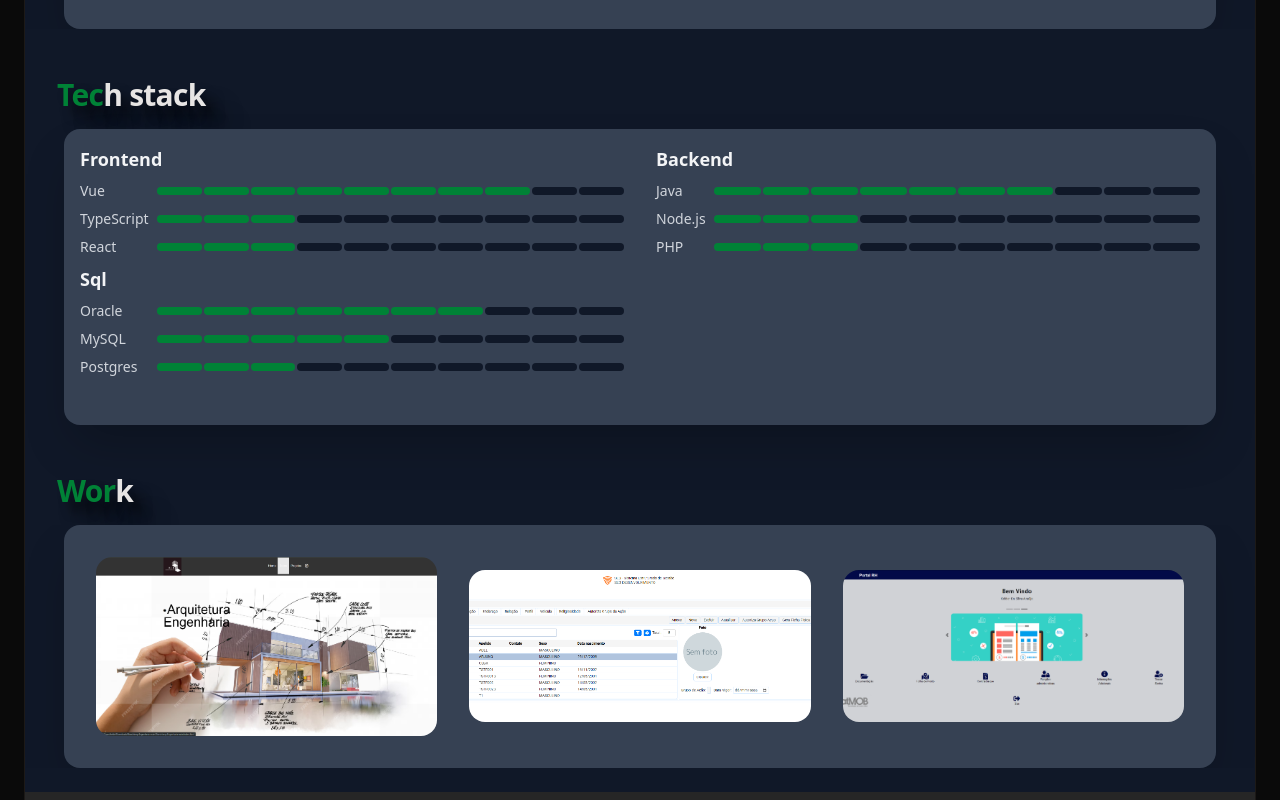
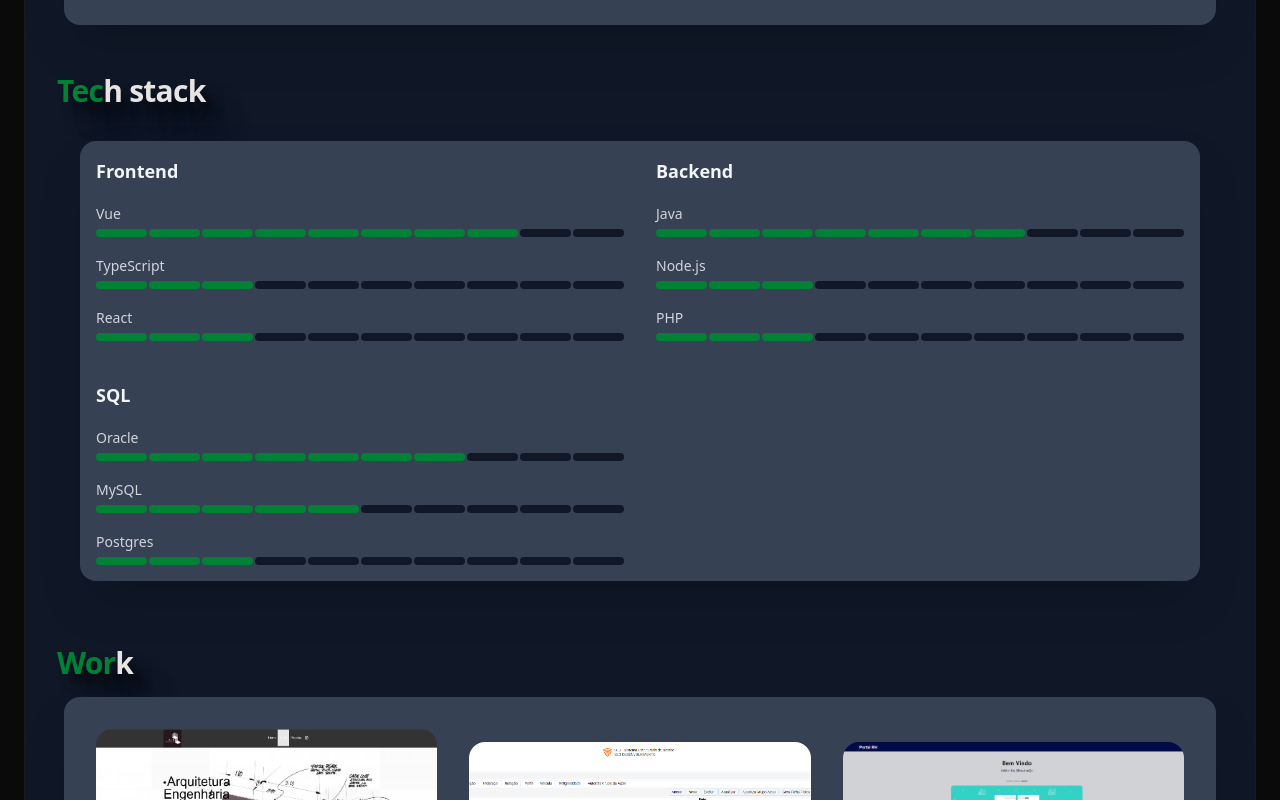
Before and after one commit to Kelder-dasilva/portfolio, a Vue app: page / in a window 1280 px wide. Shown: the part 1100-1900 px from the top of the page. Built offline with nearby package versions, Linux system fonts and the light colour scheme.

Commit message:
Correção de algumas sessões para mobile

```diff
--- a/src/components/TechStackSection.vue
+++ b/src/components/TechStackSection.vue
@@ -1,157 +1,40 @@
 <template>
-  <section class="flex flex-col justify-center gap-8 max-w-6xl mx-auto">
-    <div
-      class="grid grid-cols-1 gap-4 sm:grid-cols-2 md:gap-8 max-w-full h-74 bg-gray-700 rounded-2xl overflow-hidden shadow-2xl p-4">
-      <div class="grid-cols-[max-content_1fr] place-content-start gap-2 hidden sm:grid">
-        <h3 class="col-start-1 col-end-[span_2] text-lg font-bold text-gray-100">Frontend</h3>
-        <div class="grid grid-flow-col justify-start">
-          <span class=" whitespace-nowrap text-sm font-medium text-gray-300">Vue</span>
-        </div>
-        <div class="flex w-full items-center justify-start space-x-0.5">
-          <span class="flex h-2 flex-grow rounded-md bg-green-700"></span>
-          <span class="flex h-2 flex-grow rounded-md bg-green-700"></span>
-          <span class="flex h-2 flex-grow rounded-md bg-green-700"></span>
-          <span class="flex h-2 flex-grow rounded-md bg-green-700"></span>
-          <span class="flex h-2 flex-grow rounded-md bg-green-700"></span>
-          <span class="flex h-2 flex-grow rounded-md bg-green-700"></span>
-          <span class="flex h-2 flex-grow rounded-md bg-green-700"></span>
-          <span class="flex h-2 flex-grow rounded-md bg-green-700"></span>
-          <span class="flex h-2 flex-grow rounded-md bg-gray-900"></span>
-          <span class="flex h-2 flex-grow rounded-md bg-gray-900"></span>
+  <section class="flex flex-col justify-center gap-8 max-w-6xl mx-auto p-4">
+    <div class="grid grid-cols-1 sm:grid-cols-2 gap-8 bg-gray-700 rounded-2xl overflow-hidden shadow-2xl p-4">
+
+      <!-- Frontend e SQL -->
+      <div class="flex flex-col gap-4">
+        <h3 class="text-lg font-bold text-gray-100">Frontend</h3>
+        <div v-for="tech in frontendTechs" :key="tech.name">
+          <span class="text-sm font-medium text-gray-300">{{ tech.name }}</span>
+          <div class="flex items-center gap-0.5 mt-1">
+            <span v-for="i in 10" :key="i" class="flex flex-1 h-2 rounded-md"
+              :class="i <= tech.level ? 'bg-green-700' : 'bg-gray-900'"></span>
+          </div>
         </div>
 
-        <div class="grid grid-flow-col justify-start">
-          <span class=" whitespace-nowrap text-sm font-medium text-gray-300">TypeScript</span>
-        </div>
-        <div class="flex w-full items-center justify-start space-x-0.5">
-          <span class="flex h-2 flex-grow rounded-md bg-green-700"></span>
-          <span class="flex h-2 flex-grow rounded-md bg-green-700"></span>
-          <span class="flex h-2 flex-grow rounded-md bg-green-700"></span>
-          <span class="flex h-2 flex-grow rounded-md bg-gray-900"></span>
-          <span class="flex h-2 flex-grow rounded-md bg-gray-900"></span>
-          <span class="flex h-2 flex-grow rounded-md bg-gray-900"></span>
-          <span class="flex h-2 flex-grow rounded-md bg-gray-900"></span>
-          <span class="flex h-2 flex-grow rounded-md bg-gray-900"></span>
-          <span class="flex h-2 flex-grow rounded-md bg-gray-900"></span>
-          <span class="flex h-2 flex-grow rounded-md bg-gray-900"></span>
-        </div>
-
-        <div class="grid grid-flow-col justify-start">
-          <span class=" whitespace-nowrap text-sm font-medium text-gray-300">React</span>
-        </div>
-        <div class="flex w-full items-center justify-start space-x-0.5">
-          <span class="flex h-2 flex-grow rounded-md bg-green-700"></span>
-          <span class="flex h-2 flex-grow rounded-md bg-green-700"></span>
-          <span class="flex h-2 flex-grow rounded-md bg-green-700"></span>
-          <span class="flex h-2 flex-grow rounded-md bg-gray-900"></span>
-          <span class="flex h-2 flex-grow rounded-md bg-gray-900"></span>
-          <span class="flex h-2 flex-grow rounded-md bg-gray-900"></span>
-          <span class="flex h-2 flex-grow rounded-md bg-gray-900"></span>
-          <span class="flex h-2 flex-grow rounded-md bg-gray-900"></span>
-          <span class="flex h-2 flex-grow rounded-md bg-gray-900"></span>
-          <span class="flex h-2 flex-grow rounded-md bg-gray-900"></span>
-        </div>
-
-        <h3 class="col-start-1 col-end-[span_2] text-lg font-bold text-gray-100">Sql</h3>
-        <div class="grid grid-flow-col justify-start">
-          <span class=" whitespace-nowrap text-sm font-medium text-gray-300">Oracle</span>
-        </div>
-        <div class="flex w-full items-center justify-start space-x-0.5">
-          <span class="flex h-2 flex-grow rounded-md bg-green-700"></span>
-          <span class="flex h-2 flex-grow rounded-md bg-green-700"></span>
-          <span class="flex h-2 flex-grow rounded-md bg-green-700"></span>
-          <span class="flex h-2 flex-grow rounded-md bg-green-700"></span>
-          <span class="flex h-2 flex-grow rounded-md bg-green-700"></span>
-          <span class="flex h-2 flex-grow rounded-md bg-green-700"></span>
-          <span class="flex h-2 flex-grow rounded-md bg-green-700"></span>
-          <span class="flex h-2 flex-grow rounded-md bg-gray-900"></span>
-          <span class="flex h-2 flex-grow rounded-md bg-gray-900"></span>
-          <span class="flex h-2 flex-grow rounded-md bg-gray-900"></span>
-        </div>
-
-        <div class="grid grid-flow-col justify-start">
-          <span class=" whitespace-nowrap text-sm font-medium text-gray-300">MySQL</span>
-        </div>
-        <div class="flex w-full items-center justify-start space-x-0.5">
-          <span class="flex h-2 flex-grow rounded-md bg-green-700"></span>
-          <span class="flex h-2 flex-grow rounded-md bg-green-700"></span>
-          <span class="flex h-2 flex-grow rounded-md bg-green-700"></span>
-          <span class="flex h-2 flex-grow rounded-md bg-green-700"></span>
-          <span class="flex h-2 flex-grow rounded-md bg-green-700"></span>
-          <span class="flex h-2 flex-grow rounded-md bg-gray-900"></span>
-          <span class="flex h-2 flex-grow rounded-md bg-gray-900"></span>
-          <span class="flex h-2 flex-grow rounded-md bg-gray-900"></span>
-          <span class="flex h-2 flex-grow rounded-md bg-gray-900"></span>
-          <span class="flex h-2 flex-grow rounded-md bg-gray-900"></span>
-        </div>
-
-        <div class="grid grid-flow-col justify-start">
-          <span class=" whitespace-nowrap text-sm font-medium text-gray-300">Postgres</span>
-        </div>
-        <div class="flex w-full items-center justify-start space-x-0.5">
-          <span class="flex h-2 flex-grow rounded-md bg-green-700"></span>
-          <span class="flex h-2 flex-grow rounded-md bg-green-700"></span>
-          <span class="flex h-2 flex-grow rounded-md bg-green-700"></span>
-          <span class="flex h-2 flex-grow rounded-md bg-gray-900"></span>
-          <span class="flex h-2 flex-grow rounded-md bg-gray-900"></span>
-          <span class="flex h-2 flex-grow rounded-md bg-gray-900"></span>
-          <span class="flex h-2 flex-grow rounded-md bg-gray-900"></span>
-          <span class="flex h-2 flex-grow rounded-md bg-gray-900"></span>
-          <span class="flex h-2 flex-grow rounded-md bg-gray-900"></span>
-          <span class="flex h-2 flex-grow rounded-md bg-gray-900"></span>
+        <h3 class="text-lg font-bold text-gray-100 mt-6">SQL</h3>
+        <div v-for="tech in sqlTechs" :key="tech.name">
+          <span class="text-sm font-medium text-gray-300">{{ tech.name }}</span>
+          <div class="flex items-center gap-0.5 mt-1">
+            <span v-for="i in 10" :key="i" class="flex flex-1 h-2 rounded-md"
+              :class="i <= tech.level ? 'bg-green-700' : 'bg-gray-900'"></span>
+          </div>
         </div>
       </div>
 
-      <div class="grid-cols-[max-content_1fr] place-content-start gap-2 hidden sm:grid">
-        <h3 class="col-start-1 col-end-[span_2] text-lg font-bold text-gray-100">Backend</h3>
-        <div class="grid grid-flow-col justify-start">
-          <span class=" whitespace-nowrap text-sm font-medium text-gray-300">Java</span>
-        </div>
-        <div class="flex w-full items-center justify-start space-x-0.5">
-          <span class="flex h-2 flex-grow rounded-md bg-green-700"></span>
-          <span class="flex h-2 flex-grow rounded-md bg-green-700"></span>
-          <span class="flex h-2 flex-grow rounded-md bg-green-700"></span>
-          <span class="flex h-2 flex-grow rounded-md bg-green-700"></span>
-          <span class="flex h-2 flex-grow rounded-md bg-green-700"></span>
-          <span class="flex h-2 flex-grow rounded-md bg-green-700"></span>
-          <span class="flex h-2 flex-grow rounded-md bg-green-700"></span>
-          <span class="flex h-2 flex-grow rounded-md bg-gray-900"></span>
-          <span class="flex h-2 flex-grow rounded-md bg-gray-900"></span>
-          <span class="flex h-2 flex-grow rounded-md bg-gray-900"></span>
-        </div>
-
-        <div class="grid grid-flow-col justify-start">
-          <span class=" whitespace-nowrap text-sm font-medium text-gray-300">Node.js</span>
-        </div>
-        <div class="flex w-full items-center justify-start space-x-0.5">
-          <span class="flex h-2 flex-grow rounded-md bg-green-700"></span>
-          <span class="flex h-2 flex-grow rounded-md bg-green-700"></span>
-          <span class="flex h-2 flex-grow rounded-md bg-green-700"></span>
-          <span class="flex h-2 flex-grow rounded-md bg-gray-900"></span>
-          <span class="flex h-2 flex-grow rounded-md bg-gray-900"></span>
-          <span class="flex h-2 flex-grow rounded-md bg-gray-900"></span>
-          <span class="flex h-2 flex-grow rounded-md bg-gray-900"></span>
-          <span class="flex h-2 flex-grow rounded-md bg-gray-900"></span>
-          <span class="flex h-2 flex-grow rounded-md bg-gray-900"></span>
-          <span class="flex h-2 flex-grow rounded-md bg-gray-900"></span>
-        </div>
-
-        <div class="grid grid-flow-col justify-start">
-          <span class=" whitespace-nowrap text-sm font-medium text-gray-300">PHP</span>
-        </div>
-        <div class="flex w-full items-center justify-start space-x-0.5">
-          <span class="flex h-2 flex-grow rounded-md bg-green-700"></span>
-          <span class="flex h-2 flex-grow rounded-md bg-green-700"></span>
-          <span class="flex h-2 flex-grow rounded-md bg-green-700"></span>
-          <span class="flex h-2 flex-grow rounded-md bg-gray-900"></span>
-          <span class="flex h-2 flex-grow rounded-md bg-gray-900"></span>
-          <span class="flex h-2 flex-grow rounded-md bg-gray-900"></span>
-          <span class="flex h-2 flex-grow rounded-md bg-gray-900"></span>
-          <span class="flex h-2 flex-grow rounded-md bg-gray-900"></span>
-          <span class="flex h-2 flex-grow rounded-md bg-gray-900"></span>
-          <span class="flex h-2 flex-grow rounded-md bg-gray-900"></span>
+      <!-- Backend -->
+      <div class="flex flex-col gap-4">
+        <h3 class="text-lg font-bold text-gray-100">Backend</h3>
+        <div v-for="tech in backendTechs" :key="tech.name">
+          <span class="text-sm font-medium text-gray-300">{{ tech.name }}</span>
+          <div class="flex items-center gap-0.5 mt-1">
+            <span v-for="i in 10" :key="i" class="flex flex-1 h-2 rounded-md"
+              :class="i <= tech.level ? 'bg-green-700' : 'bg-gray-900'"></span>
+          </div>
         </div>
       </div>
+
     </div>
   </section>
 </template>
@@ -159,11 +42,24 @@
 <script>
 export default {
   name: "TechStackSection",
-  created() { },
   data() {
-    return {};
+    return {
+      frontendTechs: [
+        { name: "Vue", level: 8 },
+        { name: "TypeScript", level: 3 },
+        { name: "React", level: 3 },
+      ],
+      sqlTechs: [
+        { name: "Oracle", level: 7 },
+        { name: "MySQL", level: 5 },
+        { name: "Postgres", level: 3 },
+      ],
+      backendTechs: [
+        { name: "Java", level: 7 },
+        { name: "Node.js", level: 3 },
+        { name: "PHP", level: 3 },
+      ],
+    };
   },
-  props: {},
-  methods: {},
 };
 </script>
```
Also changed, not shown: src/App.vue (+5 -5 lines), src/components/AboutSection.vue (+6 -6 lines).
